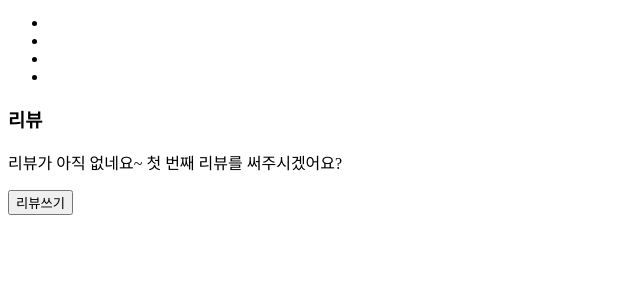
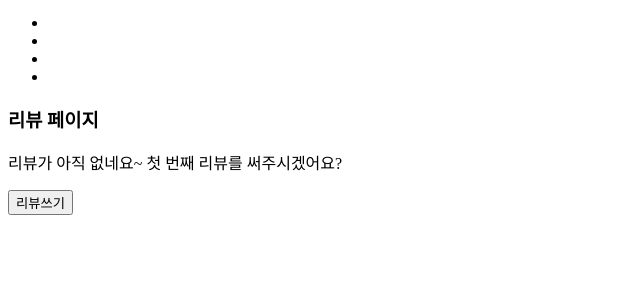
Before and after one commit to bsodam/cafe_rang, a Django app: template cafes/templates/cafes/cafe_detail.html in a window 1280 px wide. Shown: the part 179-479 px from the top of the page, without its empty margins (0-640 px from the left). Run offline with Django 3.2, Linux system fonts and the light colour scheme; the template is opened without the code that fills it, so the values that code supplies are empty.

Commit message:
[update] review

```diff
--- a/cafes/templates/cafes/cafe_detail.html
+++ b/cafes/templates/cafes/cafe_detail.html
@@ -11,7 +11,7 @@
     <li>{{ cafe.cafe_menu }}</li>
 </ul>
 
-<h3>리뷰</h3>
+<h3>리뷰 페이지</h3>
 {% if review_list %}
 {% else %}
 <p>리뷰가 아직 없네요~ 첫 번째 리뷰를 써주시겠어요?</p>
```
Also changed, not shown: cafes/models.py (+11 -0 lines).
